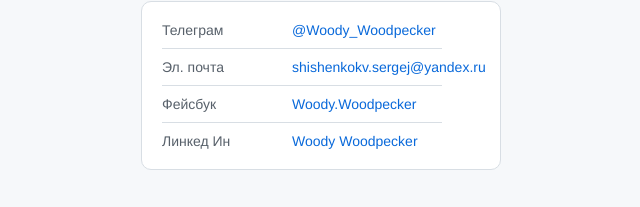
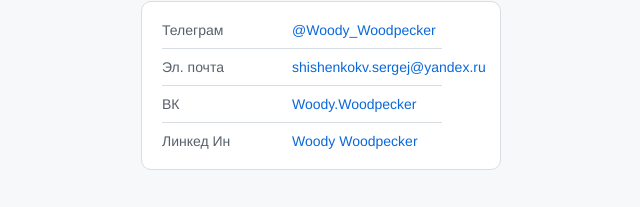
Before and after one commit to Elektro1337/CV-Woody, a plain HTML site: page index.html in a window 1280 px wide. Shown: the part 553-760 px from the top of the page, 319-959 px from the left. Drawn offline with Linux system fonts and the light colour scheme.

Commit message:
добавил соц.сеть ВК

```diff
--- a/index.html
+++ b/index.html
@@ -29,7 +29,7 @@
             >
           </li>
           <li class="links__link">
-            <p class="links__title">Фейсбук</p>
+            <p class="links__title">ВК</p>
             <a class="linsk__link" href="http://fb.com/german.dolnikov"
               >Woody.Woodpecker</a
             >
```
